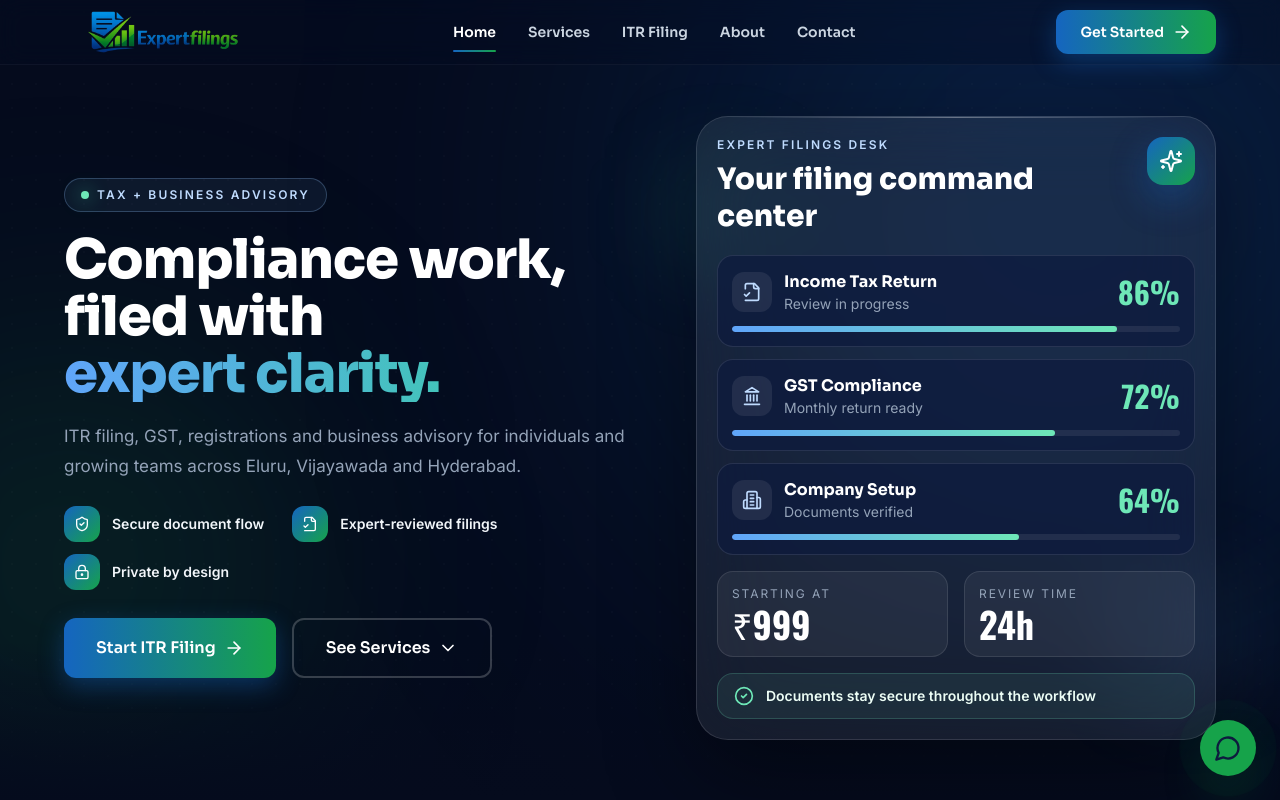
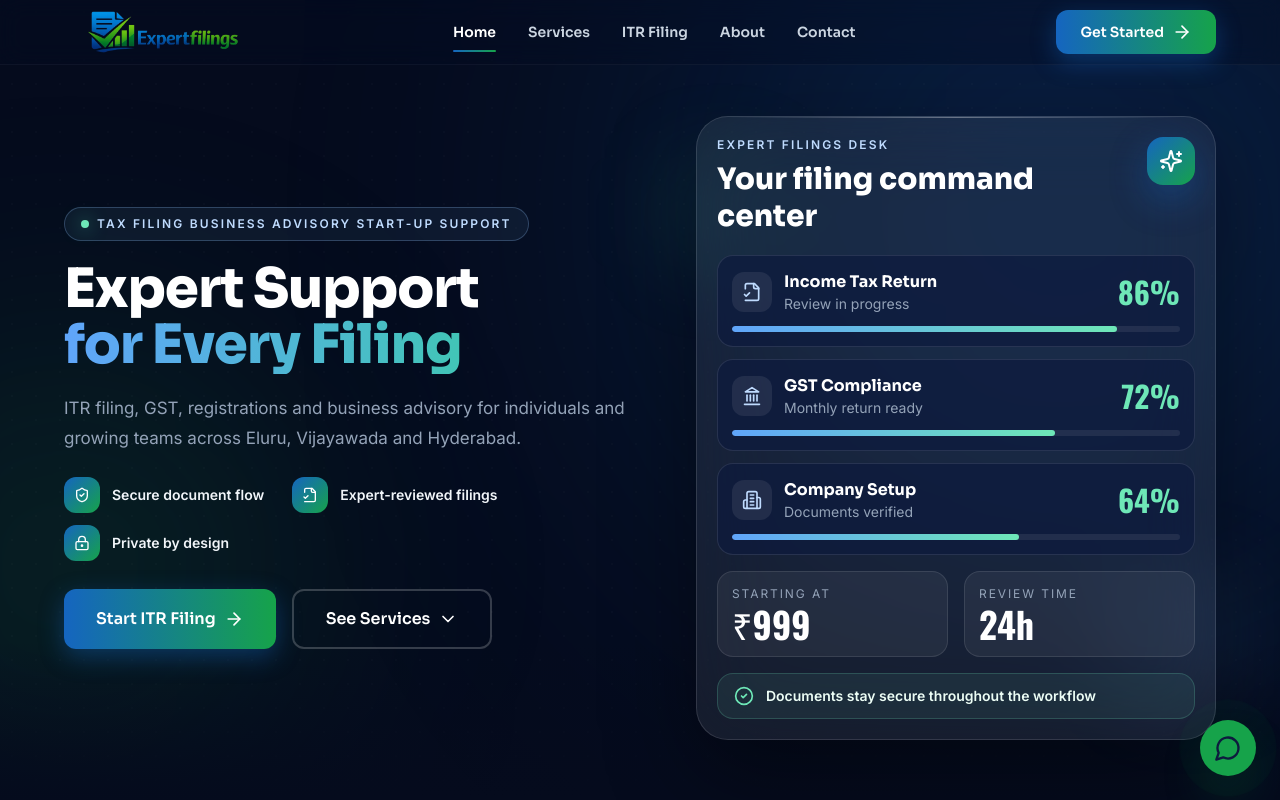
Before and after one commit to varuntejreddy03/Expert-Filings-, a React (Vite) app: page / in a window 1280 px wide. Shown: the top 800 px of the page. Built offline with nearby package versions, Linux system fonts and the light colour scheme.

Commit message:
Update Hero section and whatsapp utils

```diff
--- a/src/components/sections/Hero.jsx
+++ b/src/components/sections/Hero.jsx
@@ -60,18 +60,18 @@ export default function Hero() {
             className="inline-flex items-center gap-2 rounded-full border border-blue-300/25 bg-blue-300/[0.07] px-4 py-2 text-xs font-semibold uppercase tracking-[0.18em] text-blue-200"
           >
             <span className="h-2 w-2 rounded-full bg-emerald-300 shadow-[0_0_18px_rgba(52,211,153,0.8)]" />
-            Tax + Business Advisory
+            Tax filing Business Advisory Start-up support
           </motion.div>
 
           <h1 className="mt-5 max-w-3xl font-display text-[clamp(2.65rem,4.25vw,4.25rem)] font-extrabold leading-[1.04] tracking-[-0.02em]">
-            {['Compliance work,', 'filed with', 'expert clarity.'].map((line, index) => (
+            {['Expert Support', 'for Every Filing'].map((line, index) => (
               <motion.span
                 key={line}
                 custom={index}
                 variants={lineVariant}
                 initial="hidden"
                 animate="visible"
-                className={index === 2 ? 'block bg-gradient-text-dark bg-clip-text text-transparent' : 'block'}
+                className={index === 1 ? 'block bg-gradient-text-dark bg-clip-text text-transparent' : 'block'}
               >
                 {line}
               </motion.span>
--- a/src/utils/whatsapp.js
+++ b/src/utils/whatsapp.js
@@ -1,7 +1,7 @@
 export const WHATSAPP_PHONE = '919573984793';
 export const PHONE_PRIMARY = '+91 9573984793';
 export const PHONE_SECONDARY = '+91 9398047509';
-export const EMAIL = 'venkat@expertfilings.in';
+export const EMAIL = 'info@expertfilings.in';
 export const INSTAGRAM_URL = 'https://instagram.com/expert_filings';
 
 export function normalizePhone(phone) {
```
